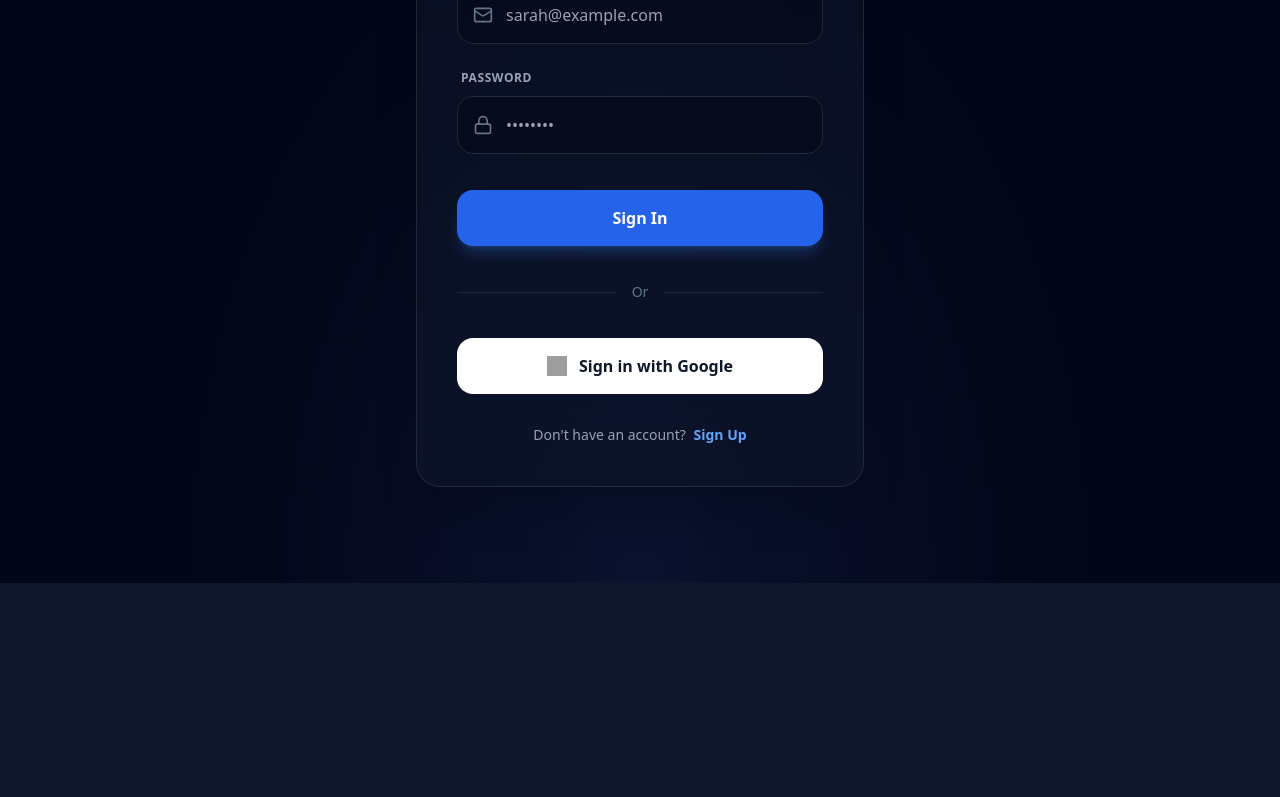
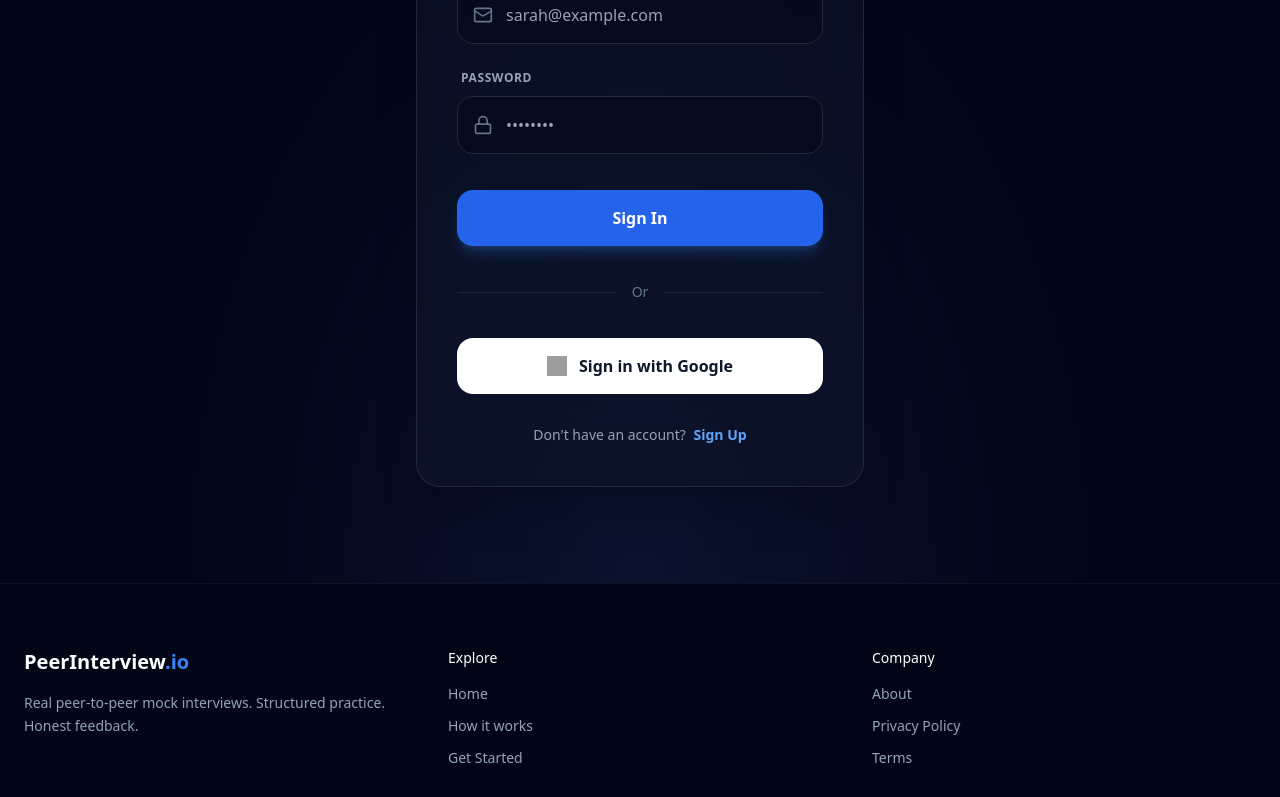
Before and after one commit to sinhaatharv23/Mini_Project_6th_Sem, a React (Vite) app in the folder mini-project-frontend/: page / in a window 1280 px wide. Shown: the part 2000-2797 px from the top of the page. Before the commit the page ends 2583 px from the top, so only its background shows below. Built offline with nearby package versions, Linux system fonts and the light colour scheme; no server answers; grey boxes are pictures that could not be loaded; the HTML template or start-up script is replaced by a standard one.

Commit message:
Dashboard and Landing page UI sorted

```diff
--- a/mini-project-frontend/src/App.jsx
+++ b/mini-project-frontend/src/App.jsx
@@ -35,9 +35,11 @@ function App() {
         {/* Protect dashboard and room routes */}
 
 
-        <Route path="/dashboard" element={<Dashboard />} />
+
 
         <Route element={<PrivateRoute />}>
+
+        <Route path="/dashboard" element={<Dashboard />} />
 
 
        <Route
--- a/mini-project-frontend/src/components/Dashboard.jsx
+++ b/mini-project-frontend/src/components/Dashboard.jsx
@@ -23,14 +23,10 @@ const Dashboard = () => {
   const [loadingHistory, setLoadingHistory] = useState(false);
 
 
-  const user = {
-    username: "Frontend Dev",
-    email: "dev@test.com",
-    id: "dummy_id_123"
-  };
+
 
   // Get user from storage
-  /*const user = JSON.parse(localStorage.getItem("user") || "null");
+  const user = JSON.parse(localStorage.getItem("user") || "null");
 
 
   // ✅ SAFETY CHECK (Protect Dashboard)
@@ -38,7 +34,7 @@ const Dashboard = () => {
     if (!user) {
       navigate("/");
     }
-  }, [user, navigate]);*/
+  }, [user, navigate]);
 
   // ✅ BETTER INITIALS LOGIC (Pro Look)
   const initials = user?.username
@@ -296,23 +292,102 @@ function formatDuration(seconds) {
         </div>
       </div>
 
+      {/* =======================
+    CENTER DASHBOARD LABEL
+======================= */}
+      <div className="fixed top-6 left-1/2 -translate-x-1/2 z-50">
+        <div className="px-6 py-2 bg-slate-900/40 backdrop-blur-md border border-white/10 rounded-full shadow-xl">
+          <span className="text-sm font-semibold tracking-wide text-slate-200">
+            Dashboard
+          </span>
+        </div>
+      </div>
+
+
 
 
       {/* --- MAIN CONTENT --- */}
       {/* Added pt-32 to clear the floating header */}
-      <main className="flex-1 flex flex-col max-w-6xl mx-auto w-full px-8 pb-8 pt-32">
+      <main className="flex-1 flex flex-col max-w-6xl mx-auto w-full px-8 pb-8 pt-32 gap-8">
 
         {/* 1. WELCOME SECTION (Compact) */}
         <div className="flex-none mb-8">
           <h1 className="text-4xl font-light text-white mb-2">
-            Hello, <span className="font-semibold">{user?.username}</span>.
+            Hello, <span className="font-black italic uppercase leading-tight">{user?.username}</span>.
           </h1>
           <p className="text-slate-500">Ready to prepare for your next big opportunity?</p>
         </div>
 
 
+        {/* 3. MAIN ACTIONS (Flex-1 to Fill Screen) */}
+        <div className="flex-1 grid grid-cols-1 md:grid-cols-2 gap-6 min-h-[270px]">
+
+          {/* JOIN MEETING BUTTON */}
+          <button
+
+            // onClick={() => navigate('/room')}
+            onClick={async () => {
+  if (!user?._id && !user?.id) return;
+
+  try {
+    const resp = await fetch(
+      `http://localhost:5000/questions/check/${user._id || user.id}`
+    );
+    const data = await resp.json();
+
+    if (!data.canStart) {
+      alert("Please generate questions before starting interview.");
+      return;
+    }
+
+    navigate('/room');
+
+  } catch (err) {
+    console.error("Error checking questions:", err);
+    alert("Something went wrong. Try again.");
+  }
+}}
+            className="group relative w-full h-full rounded-3xl overflow-hidden bg-gradient-to-br from-slate-300 via-blue-600 to-blue-900 p-1 text-left shadow-2xl shadow-indigo-900/20 transition-all hover:scale-[1.01] hover:shadow-indigo-900/40"
+          >
+            <div className="absolute inset-0 bg-[url('https://images.unsplash.com/photo-1557804506-669a67965ba0?ixlib=rb-4.0.3&auto=format&fit=crop&w=800&q=80')] opacity-10 mix-blend-overlay bg-cover bg-center transition-transform duration-700 group-hover:scale-110"></div>
+
+            <div className="relative h-full w-full bg-slate-950/0 p-8 flex flex-col justify-end">
+              <div className="mb-auto bg-white/10 w-14 h-14 rounded-2xl flex items-center justify-center backdrop-blur-sm border border-white/10 group-hover:bg-white/20 transition-colors shadow-lg">
+                <Video className="text-white" size={28} />
+              </div>
+              <div>
+                <h2 className="text-4xl font-bold text-white mb-2">Join Meeting</h2>
+                <p className="text-indigo-200/80 text-base">Start a P2P interview session instantly.</p>
+              </div>
+            </div>
+          </button>
+
+
+          {/* UPLOAD RESUME BUTTON */}
+          <button
+            onClick={() => setShowUploadModal(true)}
+            className="group relative w-full h-full rounded-3xl overflow-hidden bg-slate-900 border border-slate-800 p-8 text-left transition-all hover:border-slate-700 hover:bg-slate-800/80"
+          >
+            <div className="absolute top-8 right-8 text-slate-700 group-hover:text-slate-600 transition-colors">
+              <Upload size={48} strokeWidth={1} />
+            </div>
+
+            <div className="flex flex-col justify-end h-full">
+              <div className="mb-auto bg-slate-800 w-14 h-14 rounded-2xl flex items-center justify-center border border-white/5 group-hover:bg-slate-700 transition-colors shadow-lg">
+                <Upload className="text-slate-300" size={24} />
+              </div>
+              <div>
+                <h2 className="text-4xl font-bold text-slate-200 mb-2 group-hover:text-white">Upload Resume</h2>
+                <p className="text-slate-500 text-base group-hover:text-slate-400">Parse your CV for better peer matching.</p>
+              </div>
+            </div>
+          </button>
+
+        </div>
+
+
         {/* 2. STATS ROW (Fixed Height) */}
-        <div className="flex-none grid grid-cols-1 md:grid-cols-3 gap-6 mb-8">
+        <div className="flex-none grid grid-cols-1 md:grid-cols-2 gap-6 mb-8">
           {/* Card 1 */}
           <div onClick={fetchSessionHistory} className="p-5 rounded-3xl bg-slate-900/50 border border-white/5 flex flex-col justify-between h-36 relative overflow-hidden group hover:border-white/10 transition-colors cursor-pointer">
             <div className="absolute top-0 right-0 p-4 opacity-10 group-hover:opacity-20 transition-opacity">
@@ -334,15 +409,7 @@ function formatDuration(seconds) {
               <h3 className="text-3xl font-bold text-white mt-1">4.8</h3>
             </div>
             <div className="w-full bg-slate-800 h-1.5 rounded-full overflow-hidden">
-              <div className="bg-indigo-500 h-full w-[96%] rounded-full shadow-[0_0_10px_rgba(99,102,241,0.5)]"></div>
-            </div>
-          </div>
-
-          {/* Card 3 */}
-          <div className="p-5 rounded-3xl bg-slate-900/50 border border-white/5 flex flex-col justify-between h-36 border-dashed border-slate-800 hover:bg-slate-900/80 transition-colors cursor-pointer">
-            <div className="flex justify-center items-center h-full text-slate-600 gap-2 group">
-              <MoreHorizontal size={20} className="group-hover:text-slate-400 transition-colors" />
-              <span className="text-sm font-medium group-hover:text-slate-400 transition-colors">View Schedule</span>
+              <div className="bg-blue-700 h-full w-[96%] rounded-full shadow-[0_0_10px_rgba(99,102,241,0.5)]"></div>
             </div>
           </div>
         </div>
@@ -413,71 +480,51 @@ function formatDuration(seconds) {
           </div>
         )}
 
-        {/* 3. MAIN ACTIONS (Flex-1 to Fill Screen) */}
-        <div className="flex-1 grid grid-cols-1 md:grid-cols-2 gap-6 min-h-0">
 
-          {/* JOIN MEETING BUTTON */}
-          <button
-            // onClick={() => navigate('/room')}
-            onClick={async () => {
-  if (!user?._id && !user?.id) return;
+      </main>
 
-  try {
-    const resp = await fetch(
-      `http://localhost:5000/questions/check/${user._id || user.id}`
-    );
-    const data = await resp.json();
+      <footer className="border-t border-white/5 bg-slate-950/60 backdrop-blur-sm mt-16">
+  <div className="max-w-6xl mx-auto px-8 py-10 grid grid-cols-1 md:grid-cols-3 gap-8 text-sm">
 
-    if (!data.canStart) {
-      alert("Please generate questions before starting interview.");
-      return;
-    }
+    {/* Brand */}
+    <div>
+      <h3 className="text-white font-semibold text-lg mb-3">
+        PeerInterview<span className="text-blue-500">.io</span>
+      </h3>
+      <p className="text-slate-500 leading-relaxed">
+        Practice peer-to-peer interviews and level up your technical confidence.
+      </p>
+    </div>
 
-    navigate('/room');
+    {/* Product */}
+    <div>
+      <h4 className="text-white font-medium mb-3">Product</h4>
+      <ul className="space-y-2 text-slate-500">
+        <li className="hover:text-white transition-colors cursor-pointer">Dashboard</li>
+        <li className="hover:text-white transition-colors cursor-pointer">Sessions</li>
+        <li className="hover:text-white transition-colors cursor-pointer">Upload Resume</li>
+      </ul>
+    </div>
 
-  } catch (err) {
-    console.error("Error checking questions:", err);
-    alert("Something went wrong. Try again.");
-  }
-}}
-            className="group relative w-full h-full rounded-3xl overflow-hidden bg-gradient-to-br from-indigo-600 to-indigo-900 p-1 text-left shadow-2xl shadow-indigo-900/20 transition-all hover:scale-[1.01] hover:shadow-indigo-900/40"
-          >
-            <div className="absolute inset-0 bg-[url('https://images.unsplash.com/photo-1557804506-669a67965ba0?ixlib=rb-4.0.3&auto=format&fit=crop&w=800&q=80')] opacity-10 mix-blend-overlay bg-cover bg-center transition-transform duration-700 group-hover:scale-110"></div>
+    {/* Legal / Info */}
+    <div>
+      <h4 className="text-white font-medium mb-3">Company</h4>
+      <ul className="space-y-2 text-slate-500">
+        <li className="hover:text-white transition-colors cursor-pointer">About</li>
+        <li className="hover:text-white transition-colors cursor-pointer">Privacy Policy</li>
+        <li className="hover:text-white transition-colors cursor-pointer">Terms of Service</li>
+      </ul>
+    </div>
+  </div>
 
-            <div className="relative h-full w-full bg-slate-950/0 p-8 flex flex-col justify-end">
-              <div className="mb-auto bg-white/10 w-14 h-14 rounded-2xl flex items-center justify-center backdrop-blur-sm border border-white/10 group-hover:bg-white/20 transition-colors shadow-lg">
-                <Video className="text-white" size={28} />
-              </div>
-              <div>
-                <h2 className="text-4xl font-bold text-white mb-2">Join Meeting</h2>
-                <p className="text-indigo-200/80 text-base">Start a P2P interview session instantly.</p>
-              </div>
-            </div>
-          </button>
-
-
-          {/* UPLOAD RESUME BUTTON */}
-          <button
-            onClick={() => setShowUploadModal(true)}
-            className="group relative w-full h-full rounded-3xl overflow-hidden bg-slate-900 border border-slate-800 p-8 text-left transition-all hover:border-slate-700 hover:bg-slate-800/80"
-          >
-            <div className="absolute top-8 right-8 text-slate-700 group-hover:text-slate-600 transition-colors">
-              <Upload size={48} strokeWidth={1} />
-            </div>
-
-            <div className="flex flex-col justify-end h-full">
-              <div className="mb-auto bg-slate-800 w-14 h-14 rounded-2xl flex items-center justify-center border border-white/5 group-hover:bg-slate-700 transition-colors shadow-lg">
-                <Upload className="text-slate-300" size={24} />
-              </div>
-              <div>
-                <h2 className="text-4xl font-bold text-slate-200 mb-2 group-hover:text-white">Upload Resume</h2>
-                <p className="text-slate-500 text-base group-hover:text-slate-400">Parse your CV for better peer matching.</p>
-              </div>
-            </div>
-          </button>
-
-        </div>
-      </main>
+  {/* Bottom Bar */}
+  <div className="border-t border-white/5">
+    <div className="max-w-6xl mx-auto px-8 py-4 text-xs text-slate-500 flex flex-col md:flex-row justify-between items-center gap-2">
+      <span>© {new Date().getFullYear()} PeerInterview.io. All rights reserved.</span>
+      <span>Built for serious interview preparation.</span>
+    </div>
+  </div>
+</footer>
 
       {/* UPLOAD MODAL */}
       {showUploadModal && (
--- a/mini-project-frontend/src/components/LoginScreen.jsx
+++ b/mini-project-frontend/src/components/LoginScreen.jsx
@@ -527,6 +527,56 @@ const LoginScreen = ({ onJoin }) => {
         </div>
       </section>
 
+      {/* =======================
+    FOOTER
+======================= */}
+<footer className="border-t border-white/5 bg-slate-950 relative">
+  <div className="max-w-7xl mx-auto px-6 py-16 grid grid-cols-1 md:grid-cols-3 gap-10 text-sm">
+
+    {/* Brand */}
+    <div>
+      <h3 className="text-white font-semibold text-xl mb-4">
+        PeerInterview<span className="text-blue-500">.io</span>
+      </h3>
+      <p className="text-slate-400 leading-relaxed">
+        Real peer-to-peer mock interviews.
+        Structured practice. Honest feedback.
+      </p>
+    </div>
+
+    {/* Navigation */}
+    <div>
+      <h4 className="text-white font-medium mb-4">Explore</h4>
+      <ul className="space-y-3 text-slate-400">
+        <li className="hover:text-white transition cursor-pointer"
+            onClick={() => scrollToSection(homeRef)}>Home</li>
+        <li className="hover:text-white transition cursor-pointer"
+            onClick={() => scrollToSection(howItWorksRef)}>How it works</li>
+        <li className="hover:text-white transition cursor-pointer"
+            onClick={() => scrollToSection(getStartedRef)}>Get Started</li>
+      </ul>
+    </div>
+
+    {/* Info */}
+    <div>
+      <h4 className="text-white font-medium mb-4">Company</h4>
+      <ul className="space-y-3 text-slate-400">
+        <li className="hover:text-white transition cursor-pointer">About</li>
+        <li className="hover:text-white transition cursor-pointer">Privacy Policy</li>
+        <li className="hover:text-white transition cursor-pointer">Terms</li>
+      </ul>
+    </div>
+  </div>
+
+  {/* Bottom Bar */}
+  <div className="border-t border-white/5">
+    <div className="max-w-7xl mx-auto px-6 py-6 text-xs text-slate-500 flex flex-col md:flex-row justify-between items-center gap-3">
+      <span>© {new Date().getFullYear()} PeerInterview.io. All rights reserved.</span>
+      <span>Built for serious interview preparation.</span>
+    </div>
+  </div>
+</footer>
+
     </div>
   );
 };
```
Also changed, not shown: mini-project-frontend/src/assets/join_meeting.svg (added).
